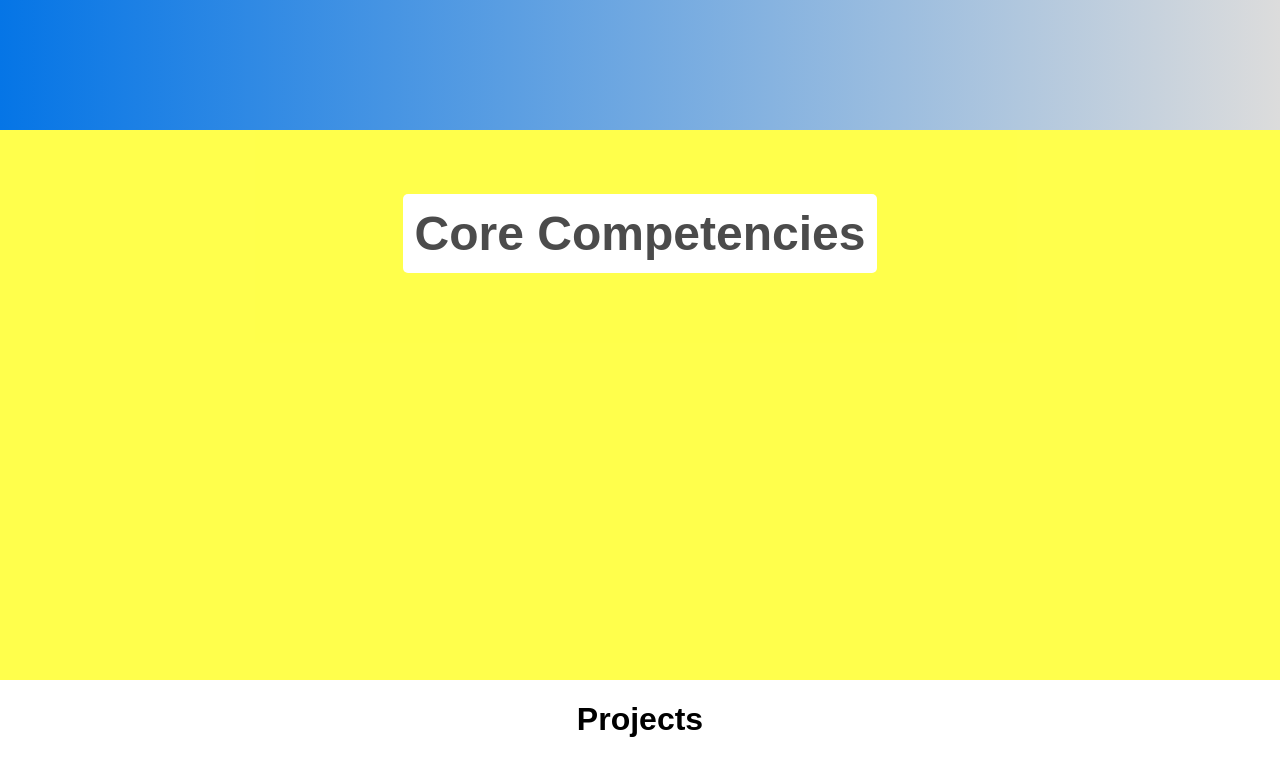
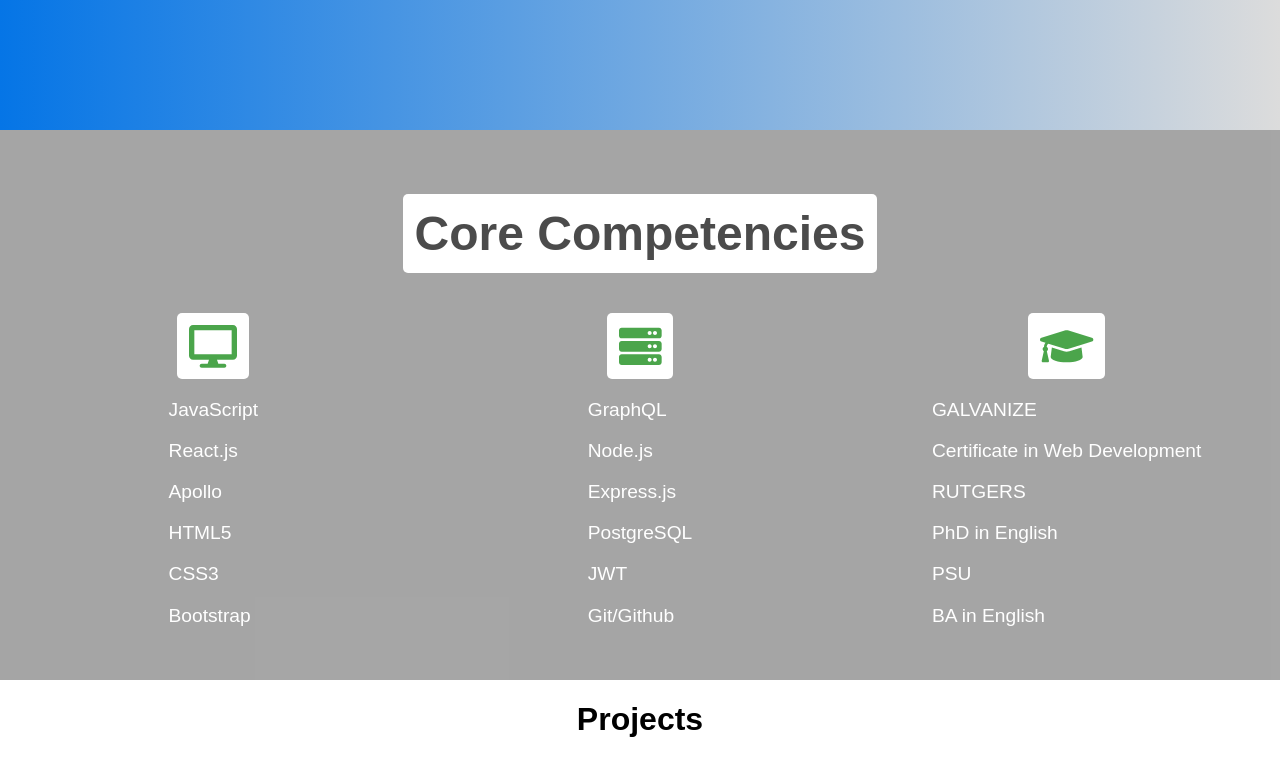
Before and after one commit to nathandpeterson/portfolio-react, a React (Create React App) app: page / in a window 1280 px wide. Shown: the part 420-1178 px from the top of the page. Built offline with nearby package versions, Linux system fonts and the light colour scheme.

Commit message:
add competencies

```diff
--- a/package.json
+++ b/package.json
@@ -5,7 +5,8 @@
   "dependencies": {
     "react": "^16.2.0",
     "react-dom": "^16.2.0",
-    "react-scripts": "1.1.1"
+    "react-scripts": "1.1.1",
+    "react-scroll": "^1.7.6"
   },
   "scripts": {
     "start": "react-scripts start",
--- a/public/index.html
+++ b/public/index.html
@@ -7,6 +7,7 @@
     <link rel="manifest" href="%PUBLIC_URL%/manifest.json">
     <link rel="shortcut icon" href="%PUBLIC_URL%/favicon.ico">
     <title>Nathan Daniel Peterson | Web Developer</title>
+    <script defer src="https://use.fontawesome.com/releases/v5.0.6/js/all.js"></script>
   </head>
   <body>
     <noscript>
--- a/src/components/Competencies/Competencies.css
+++ b/src/components/Competencies/Competencies.css
@@ -1,5 +1,5 @@
 .competencies-background{
-  background-color: yellow;
+  background-color: gray;
   opacity: .7;
   color: white;
   height: 350px;
@@ -14,6 +14,37 @@
   color: black;
 }
 
+.competencies-columns {
+  display: flex;
+  justify-content: space-around;
+}
+
+.competencies-col {
+  width: 25%;
+  display: flex;
+  flex-direction: column;
+  align-items: center;
+  font-size: 1.2rem;
+}
+
+.icon {
+  background-color: white;
+  color: green;
+  padding: .75rem;
+  border-radius: 5px;
+  font-size: 2rem;
+}
+
+ul {
+  width: 100%;
+  list-style: none;
+}
+li {
+  width: 100%;
+  text-align: center;
+}
+
+
 @media(min-width:600px){
   .competencies-background {
     height: 550px;
--- a/src/components/Competencies/Competencies.js
+++ b/src/components/Competencies/Competencies.js
@@ -6,6 +6,50 @@ const Competencies = () => (
     <div className="center">
       <h2 className="competencies-header">Core Competencies</h2>
     </div>
+    <div className="competencies-columns">
+      <div className="competencies-col">
+        <div className="icon">
+          <i className="fas fa-lg fa-desktop"></i>
+        </div>
+        <div className="competencies-text">
+            <p>JavaScript</p>
+            <p>React.js</p>
+            <p>Apollo</p>
+            <p>HTML5</p>
+            <p>CSS3</p>
+            <p>Bootstrap</p>
+        </div>
+      </div>
+      <div className="competencies-col">
+        <div className="icon">
+          <i className="fas fa-lg fa-server"></i>
+        </div>
+        <div className="competencies-text">
+            <p>GraphQL</p>
+            <p>Node.js</p>
+            <p>Express.js</p>
+            <p>PostgreSQL</p>
+            <p>JWT</p>
+            <p>Git/Github</p>
+        </div>
+      </div>
+      <div className="competencies-col">
+        <div className="icon">
+          <i className="fas fa-lg fa-graduation-cap"></i>
+        </div>
+        <div className="competencies-text">
+            <p>GALVANIZE</p>
+            <p>Certificate in Web Development</p>
+            <p>RUTGERS</p>
+            <p>PhD in English</p>
+            <p>PSU</p>
+            <p>BA in English</p>
+
+        </div>
+
+      </div>
+    </div>
+
   </div>
 )
 
```
Also changed, not shown: 1 other file (tests, documents, lock files or other folders).
